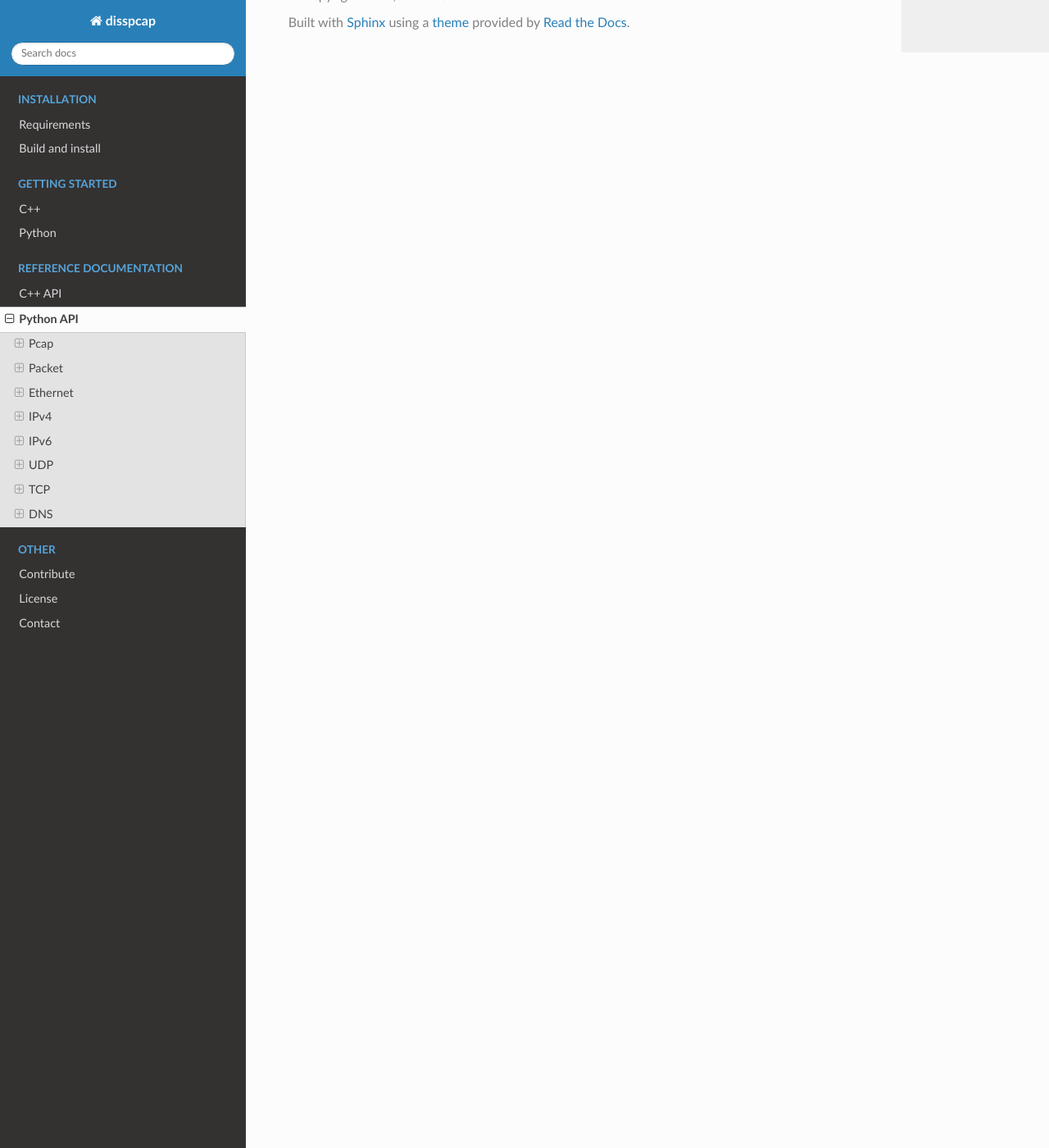
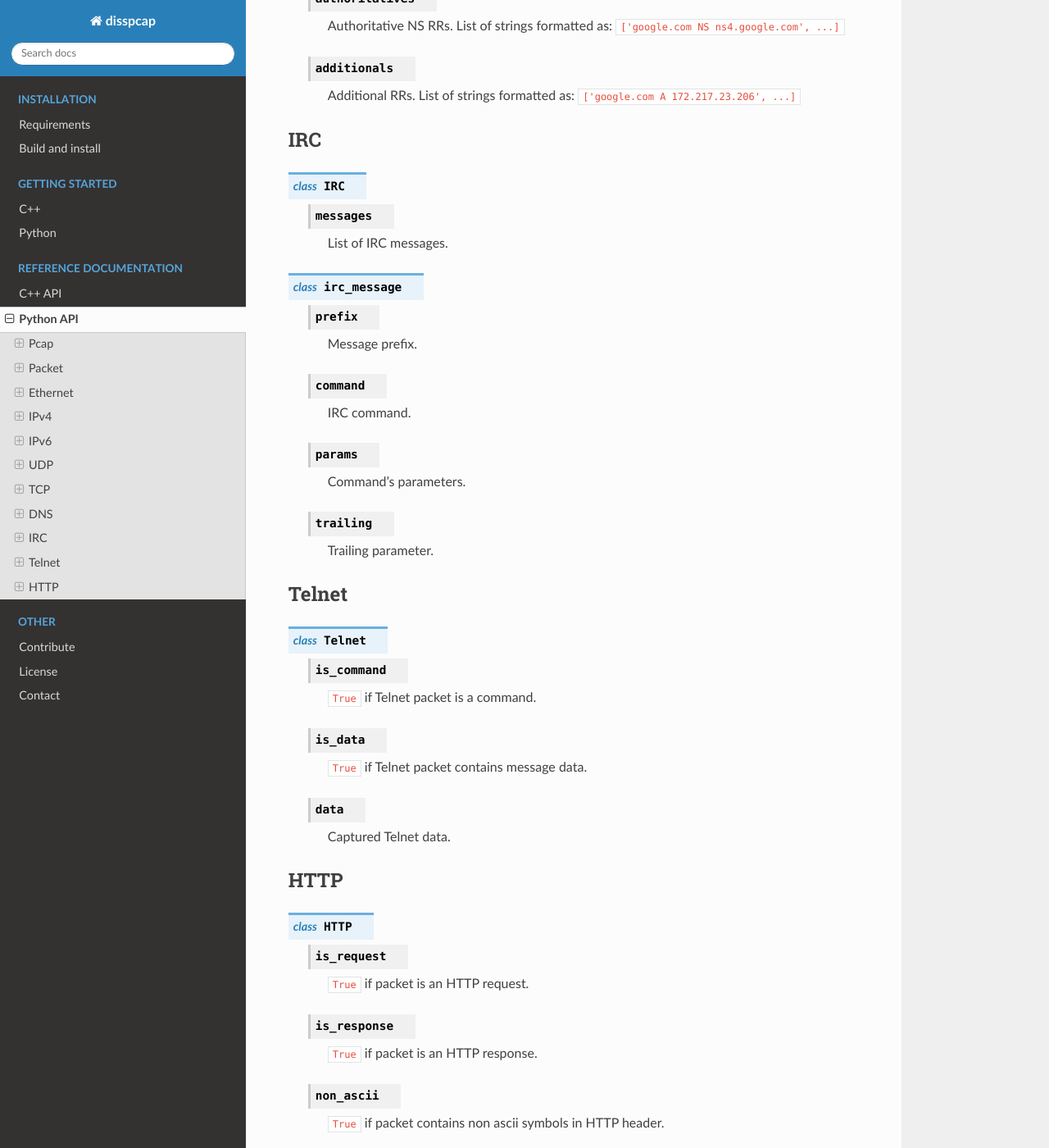
Before and after one commit to danielpoliakov/disspcap, a Sphinx documentation site: the page built from docs/source/pythonapi.rst, in a window 1280 px wide and 1400 px high, scrolled down 3766 px. Shown: the whole window at 82% size. Built offline with Sphinx 7.4.7 and the Read the Docs theme 2.0.0, drawn with Linux system fonts in a browser that asks for light colours; some of the changed text lies outside the part shown.

Commit message:
Docs: Updated documentation.
Added protocols: IRC, Telnet, HTTP.

```diff
--- a/docs/source/pythonapi.rst
+++ b/docs/source/pythonapi.rst
@@ -47,6 +47,18 @@ Packet
     .. attribute:: dns
 
         :class:`DNS` object or :code:`None`.
+
+    .. attribute:: irc
+
+        :class:`IRC` object or :code:`None`.
+
+    .. attribute:: telnet
+
+        :class:`Telnet` object or :code:`None`.
+
+    .. attribute:: http
+
+        :class:`HTTP` object or :code:`None`.
 
     .. attribute:: payload_length
 
@@ -182,3 +194,99 @@ DNS
 
         Additional RRs. List of strings formatted as:
         :code:`['google.com A 172.217.23.206', ...]`
+
+
+IRC
+***
+
+.. class:: IRC
+
+    .. attribute:: messages
+
+        List of IRC messages.
+
+.. class:: irc_message
+
+    .. attribute:: prefix
+
+        Message prefix.
+
+    .. attribute:: command
+
+        IRC command.
+
+    .. attribute:: params
+
+        Command's parameters.
+
+    .. attribute:: trailing
+
+        Trailing parameter.
+
+
+Telnet
+******
+
+.. class:: Telnet
+
+    .. attribute:: is_command
+
+        :code:`True` if Telnet packet is a command.
+
+    .. attribute:: is_data
+
+        :code:`True` if Telnet packet contains message data.
+
+    .. attribute:: data
+
+        Captured Telnet data.
+
+
+HTTP
+****
+
+.. class:: HTTP
+
+    .. attribute:: is_request
+
+        :code:`True` if packet is an HTTP request.
+
+    .. attribute:: is_response
+
+        :code:`True` if packet is an HTTP response.
+
+    .. attribute:: non_ascii
+
+        :code:`True` if packet contains non ascii symbols in HTTP header.
+
+    .. attribute:: request_method
+
+        Request method type (e.g. :code:`GET`).
+
+    .. attribute:: request_uri
+
+        Request URI value.
+
+    .. attribute:: version
+
+        HTTP version value (e.g. :code:`'HTTP/1.1'`)
+
+    .. attribute:: response_phrase
+
+        Reponse phrase value.
+
+    .. attribute:: status_code
+
+        String containing status code.
+
+    .. attribute:: headers
+
+        Dictionary with HTTP headers values.
+
+    .. attribute:: body
+
+        HTTP body data (:code:`bytes`).
+
+    .. attribute:: body_length
+
+        Length of the data.
```
Also changed, not shown: docs/source/cppapi.rst (+91 -1 lines).
